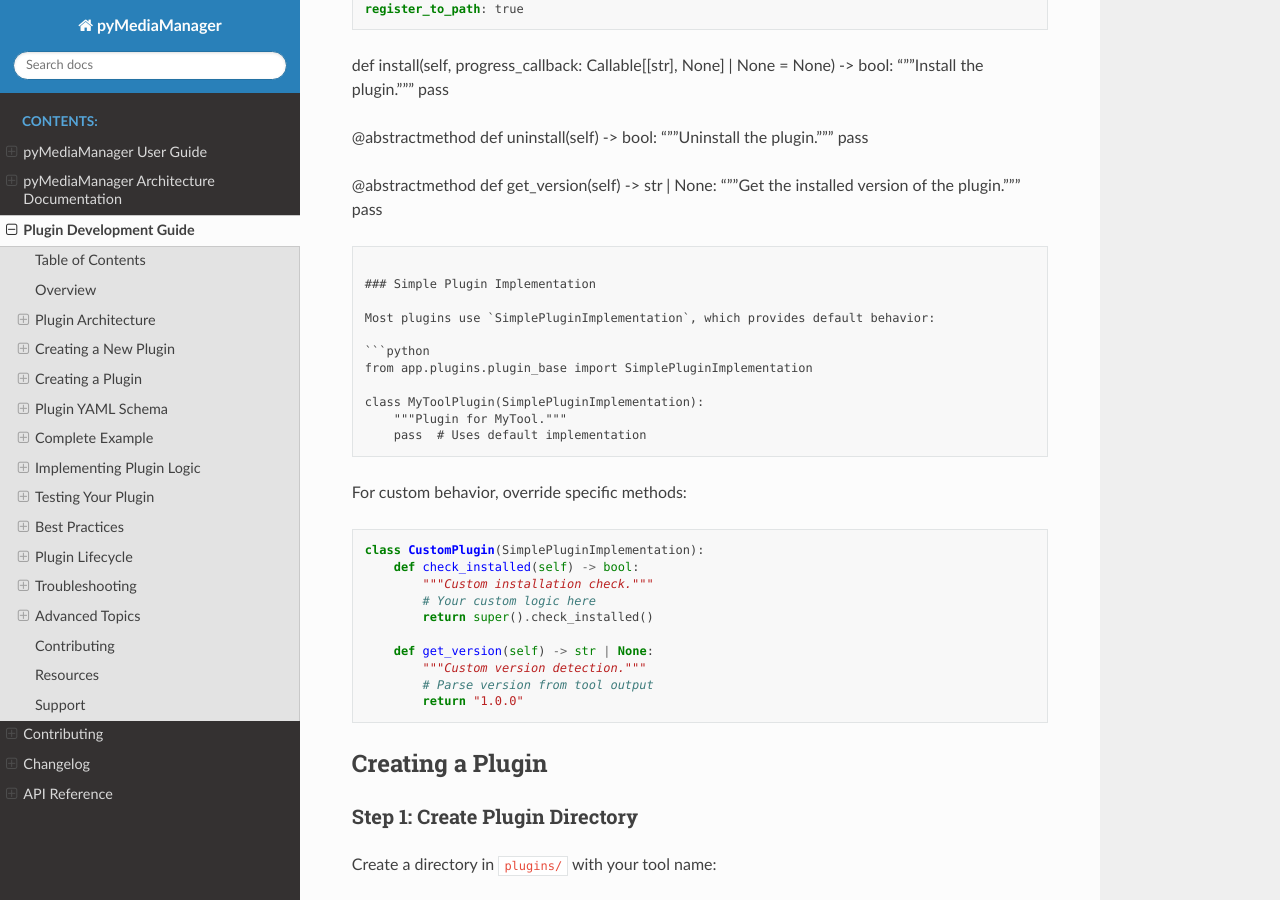
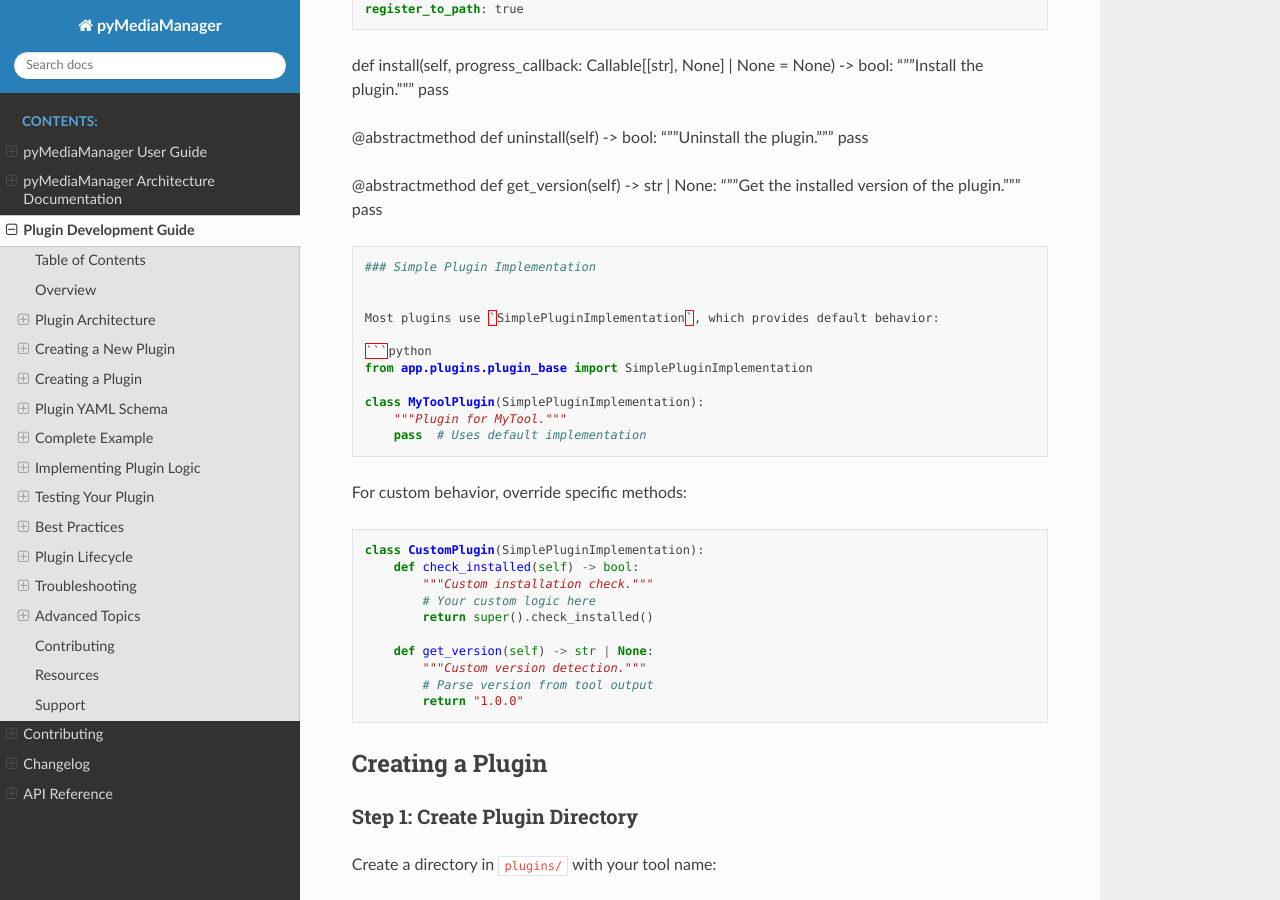
Before and after one commit to mosh666/pyMM, a Sphinx documentation site: the page built from docs/plugin-development.md, in a window 1280 px wide and 900 px high, scrolled down 1908 px. Built offline with Sphinx 7.4.7 and the Read the Docs theme 3.1.0, drawn with Linux system fonts in a browser that asks for light colours.

````diff
--- a/docs/plugin-development.md
+++ b/docs/plugin-development.md
@@ -79,6 +79,7 @@ command:
 
 register_to_path: true
 ```
+
 def install(self, progress_callback: Callable[[str], None] | None = None) -> bool:
     """Install the plugin."""
     pass
@@ -92,9 +93,10 @@ def uninstall(self) -> bool:
 def get_version(self) -> str | None:
     """Get the installed version of the plugin."""
     pass
-```
 
+```python
 ### Simple Plugin Implementation
+
 
 Most plugins use `SimplePluginImplementation`, which provides default behavior:
 
````
Also changed, not shown: CONTRIBUTING.md (+4 -5 lines), README.md (+7 -1 lines).
